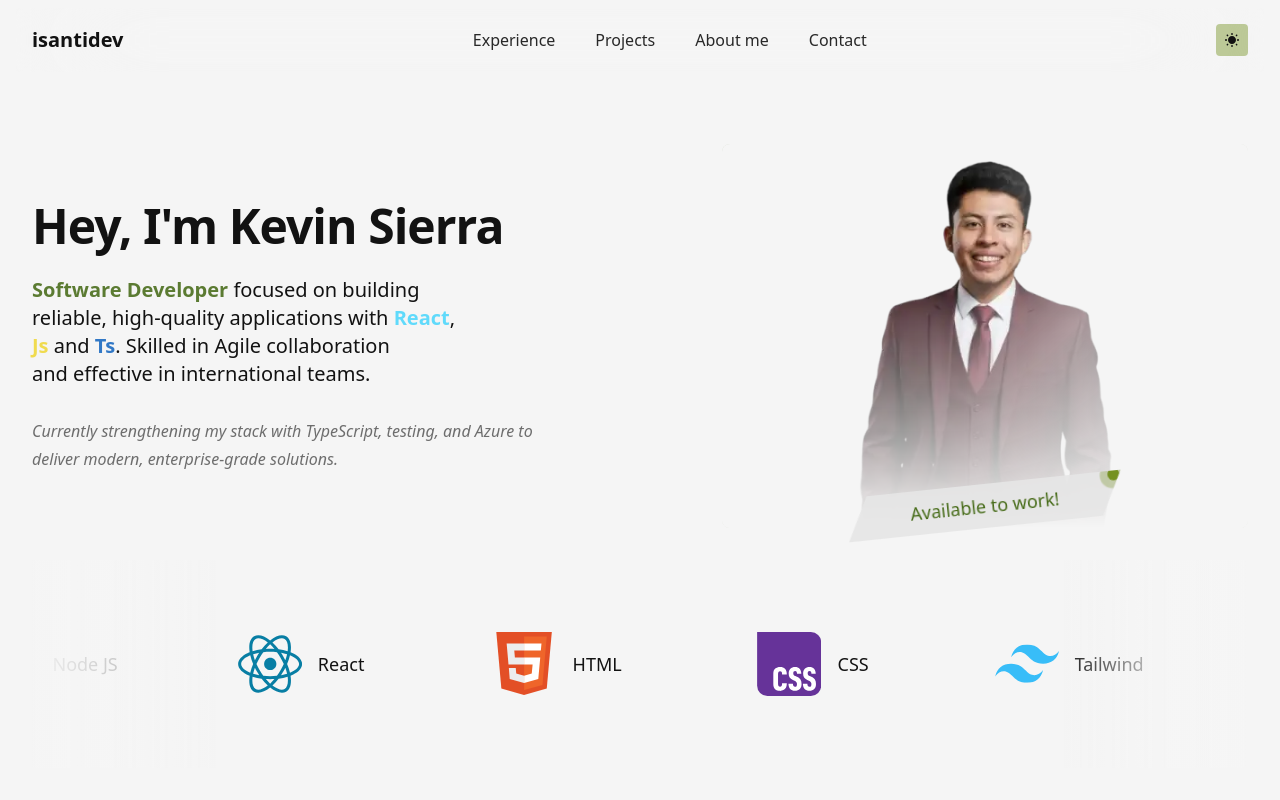
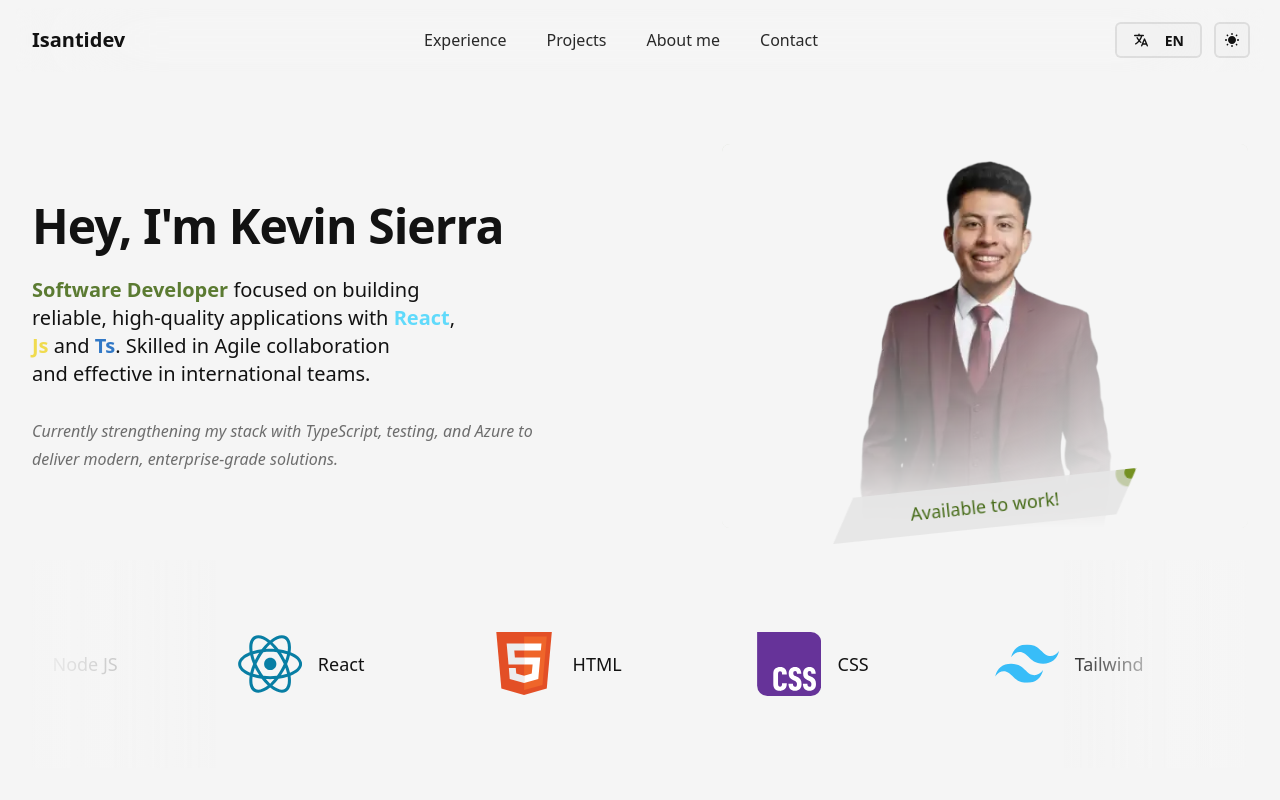
Before and after one commit to isantidev/my-portfolio, a React (Vite) app: page / in a window 1280 px wide. Shown: the top 800 px of the page. Built offline with nearby package versions, Linux system fonts and the light colour scheme.

Commit message:
Implement language support with LanguageContext and translations; update Navigation and App components

```diff
--- a/src/App.jsx
+++ b/src/App.jsx
@@ -9,7 +9,7 @@ const About = lazy(() => import("@layout/About.jsx"));
 
 const App = () => {
     return (
-        <main className="flex flex-col w-full gap-16 mx-auto md:max-w-3xl lg:max-w-screen-xl px-4 pb-20 scroll-m-20">
+        <main className="flex flex-col w-full gap-16 mx-auto md:max-w-4xl lg:max-w-screen-xl px-4 pb-20 scroll-m-20">
             <Hero />
             <Suspense fallback={null}>
                 <Experience />
--- a/src/components/layout/Hero.jsx
+++ b/src/components/layout/Hero.jsx
@@ -12,7 +12,7 @@ const Hero = () => {
                 <div className="grid grid-cols-1 lg:grid-flow-col items-center justify-between gap-12">
                     <article
                         className="flex flex-col w-full justify-between items-center
-                        md:items-start order-2 md:order-1"
+                        lg:items-start order-2 md:order-1"
                     >
                         <h1 className="text-pretty md:text-left">
                             Hey, I'm Kevin Sierra
@@ -58,7 +58,7 @@ const Hero = () => {
                         <div className="absolute bottom-0 -rotate-6">
                             <a
                                 href="https://www.linkedin.com/in/isantidev/"
-                                className="relative px-8 py-2 sm:px-16 text-center text-balance bg-custom-secondary max-w-fit w-fit hover:animate-pulse opacity-90 transition-all block"
+                                className="relative px-10 py-2 sm:px-20 text-center text-balance bg-custom-secondary max-w-fit w-fit hover:animate-pulse opacity-90 transition-all block"
                                 style={{
                                     clipPath:
                                         "polygon(8% 0%, 100% 0%, 92% 100%, 0% 100%)",
@@ -67,8 +67,8 @@ const Hero = () => {
                                 rel="noopener noreferrer"
                             >
                                 <span className="absolute -top-[3px] right-[1px] size-4 bg-custom-primary animate-ping rounded-full opacity-80"></span>
-                                <span className="absolute -top-[2px] right-[2px] size-3 rounded-full bg-custom-primary"></span>
-                                <span className="text-custom-accent text-lg">
+                                <span className="absolute -top-[2px] right-[1px] size-3 rounded-full bg-custom-primary"></span>
+                                <span className="text-custom-accent text-base md:text-lg">
                                     Available to work!
                                 </span>
                             </a>
--- a/src/components/layout/Navigation.jsx
+++ b/src/components/layout/Navigation.jsx
@@ -1,10 +1,12 @@
 import { useState } from "react";
 import { useTheme } from "/src/components/hooks/useTheme";
 import { IoMdSunny, IoMdMoon } from "react-icons/io";
-import { IoMenu, IoClose } from "react-icons/io5";
+import { IoMenu, IoClose, IoLanguage } from "react-icons/io5";
+import { useLanguage } from "@context/LanguageContext";
 
 const Navigation = () => {
     const { theme, toggleTheme } = useTheme();
+    const { language, toggleLanguage } = useLanguage();
     const [isExpanded, setIsExpanded] = useState(false);
 
     const toggleNavbar = () => {
@@ -17,14 +19,27 @@ const Navigation = () => {
                 <div className="w-full md:mx-4 md:rounded-sm max-w-screen-xl flex flex-wrap items-center justify-between p-4 h-auto backdrop-blur-3xl">
                     <a href="#Hero" className="block">
                         <span className="h-full align-middle text-xl font-bold">
-                            isantidev
+                            Isantidev
                         </span>
                     </a>
-                    <div className="flex items-center gap-3 md:gap-0 md:order-2">
+                    <div className="flex items-center gap-3 md:gap-4 md:order-2">
+                        <button
+                            onClick={toggleLanguage}
+                            aria-roledescription="Change the page language"
+                            className="h-8 inline-flex justify-center items-center px-4 gap-2 lg:gap-4 rounded-sm cursor-pointer bg-custom-secondary/20 ring-2 ring-custom-text/10 hover:bg-custom-accent/10 hover:scale-105 [&_span]:uppercase [&_span]:font-semibold text-sm [&_p_span]:pointer-events-none [&_svg]:hidden [&_svg]:md:block transition-colors ease-in"
+                        >
+                            <p className="sr-only">Change language</p>
+                            <IoLanguage className="size-4 m-auto pointer-events-none" />
+                            {language === "en" ? (
+                                <span>EN</span>
+                            ) : (
+                                <span>ES</span>
+                            )}
+                        </button>
                         <button
                             onClick={toggleTheme}
                             aria-roledescription="Change the page theme"
-                            className="size-8 rounded-sm cursor-pointer bg-custom-primary/40 hover:bg-custom-accent/20 hover:shadow-sm hover:shadow-custom-text/20"
+                            className="size-8 rounded-sm cursor-pointer bg-custom-secondary/20 ring-2 ring-custom-text/10 hover:bg-custom-accent/10 hover:scale-105 transition-all ease-in"
                         >
                             <p className="sr-only">Change Theme</p>
                             {theme === "light" ? (
@@ -43,9 +58,9 @@ const Navigation = () => {
                         >
                             <span className="sr-only">Open main menu</span>
                             {isExpanded === true ? (
-                                <IoClose className="size-7 stroke-3" />
+                                <IoClose className="size-7 stroke-3 pointer-events-none" />
                             ) : (
-                                <IoMenu className="size-7 stroke-3" />
+                                <IoMenu className="size-7 stroke-3 pointer-events-none" />
                             )}
                         </button>
                     </div>
--- /dev/null
+++ b/src/context/LanguageContext.jsx
@@ -0,0 +1,57 @@
+import {
+    Children,
+    createContext,
+    useContext,
+    useEffect,
+    useState,
+} from "react";
+import { translations } from "@locales/index.js";
+
+const LanguageContext = createContext();
+
+export const LanguageProvider = ({ children }) => {
+    const [language, setLanguage] = useState(() => {
+        const saved = localStorage.getItem("language");
+        if (saved) return saved;
+
+        const browserLang = navigator.language.split("-")[0];
+        return browserLang == "es" ? "es" : "en";
+    });
+
+    useEffect(() => {
+        localStorage.setItem("language", language);
+        document.documentElement.lang = language;
+    }, [language]);
+
+    const t = (key) => {
+        const keys = key.split(".");
+        let value = translations[language];
+
+        for (const k of keys) {
+            value = value?.[k];
+        }
+
+        return value || key;
+    };
+
+    const toggleLanguage = () => {
+        setLanguage((prev) => (prev === "en" ? "es" : "en"));
+    };
+
+    return (
+        <LanguageContext.Provider
+            value={{ language, setLanguage, toggleLanguage, t }}
+        >
+            {children}
+        </LanguageContext.Provider>
+    );
+};
+
+export const useLanguage = () => {
+    const context = useContext(LanguageContext);
+    if (!context) {
+        throw new Error("useLanguage must be used within LanguageProvider");
+    }
+
+    return context;
+};
--- /dev/null
+++ b/src/locales/en.js
@@ -0,0 +1,13 @@
+export default {
+    nav: {
+        home: "Home",
+        experience: "Experience",
+        projects: "Projects",
+        about: "About me",
+        contact: "Contact",
+    },
+    hero: {
+        title: "Hey, I'm Santiago",
+        content: {},
+    },
+};
--- /dev/null
+++ b/src/locales/es.js
@@ -0,0 +1,13 @@
+export default {
+    nav: {
+        home: "Inicio",
+        experience: "Experiencia",
+        projects: "Projectos",
+        about: "Acerca de mí",
+        contact: "Contacto",
+    },
+    hero: {
+        title: "Hola, soy Santiago",
+        content: {},
+    },
+};
--- /dev/null
+++ b/src/locales/index.js
@@ -0,0 +1,4 @@
+import es from "./es";
+import en from "./en";
+
+export const translations = { en, es };
--- a/src/main.jsx
+++ b/src/main.jsx
@@ -2,7 +2,8 @@ import { StrictMode } from "react";
 import { createRoot } from "react-dom/client";
 import App from "./App";
 import Navigation from "@layout/Navigation.jsx";
-import { ThemeProvider } from "./context/ThemeContext";
+import { ThemeProvider } from "@context/ThemeContext";
+import { LanguageProvider } from "@context/LanguageContext";
 import { lazy, Suspense } from "react";
 import "@styles/globals.css";
 import "@fontsource-variable/onest";
@@ -12,11 +13,13 @@ const Footer = lazy(() => import("@layout/Footer.jsx"));
 createRoot(document.getElementById("root")).render(
     <StrictMode>
         <ThemeProvider>
-            <Navigation />
-            <App />
-            <Suspense fallback={null}>
-                <Footer />
-            </Suspense>
+            <LanguageProvider>
+                <Navigation />
+                <App />
+                <Suspense fallback={null}>
+                    <Footer />
+                </Suspense>
+            </LanguageProvider>
         </ThemeProvider>
     </StrictMode>
 );
--- a/vite.config.js
+++ b/vite.config.js
@@ -13,6 +13,8 @@ export default defineConfig({
             "@layout": "/src/components/layout",
             "@ui": "/src/components/ui",
             "@context": "/src/context",
+            "@components": "/src/components",
+            "@locales": "/src/locales",
         },
     },
 });
```
